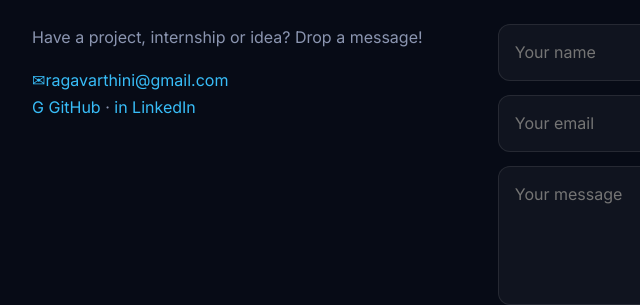
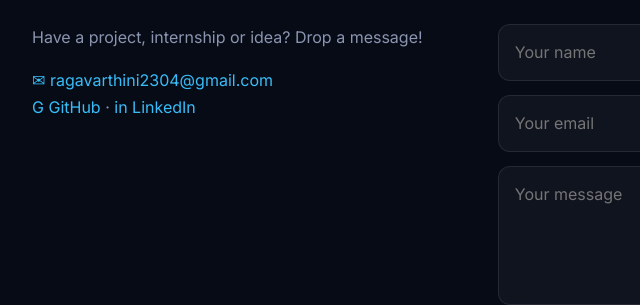
Before and after one commit to Ragavarthini2304/Personal-Portfolio-Website, a website: page portfolio_new/static/index.html in a window 1280 px wide. Shown: the part 3317-3622 px from the top of the page, 122-762 px from the left. Drawn offline with Linux system fonts and the light colour scheme; no server answers.

Commit message:
Change contact email in index.html
Updated email address in contact section and maintained links.

```diff
--- a/portfolio_new/static/index.html
+++ b/portfolio_new/static/index.html
@@ -83,7 +83,7 @@
   <div class="contact">
     <div>
       <p>Have a project, internship or idea? Drop a message!</p>
-      <p class="links"><a href="mailto:ragavarthini@gmail.com">✉ragavarthini@gmail.com</a><br><a href="https://github.com/Ragavarthini2304" target="_blank" rel="noopener">G GitHub</a> · <a href="https://linkedin.com/in/ragavarthini2304" target="_blank" rel="noopener">in LinkedIn</a></p>
+      <p class="links"><a href="mailto:ragavarthini2304@gmail.com">✉ ragavarthini2304@gmail.com</a><br><a href="https://github.com/Ragavarthini2304" target="_blank" rel="noopener">G GitHub</a> · <a href="https://linkedin.com/in/ragavarthini2304" target="_blank" rel="noopener">in LinkedIn</a></p>
     </div>
     <form id="form" novalidate>
       <input name="name" placeholder="Your name" required>
```
